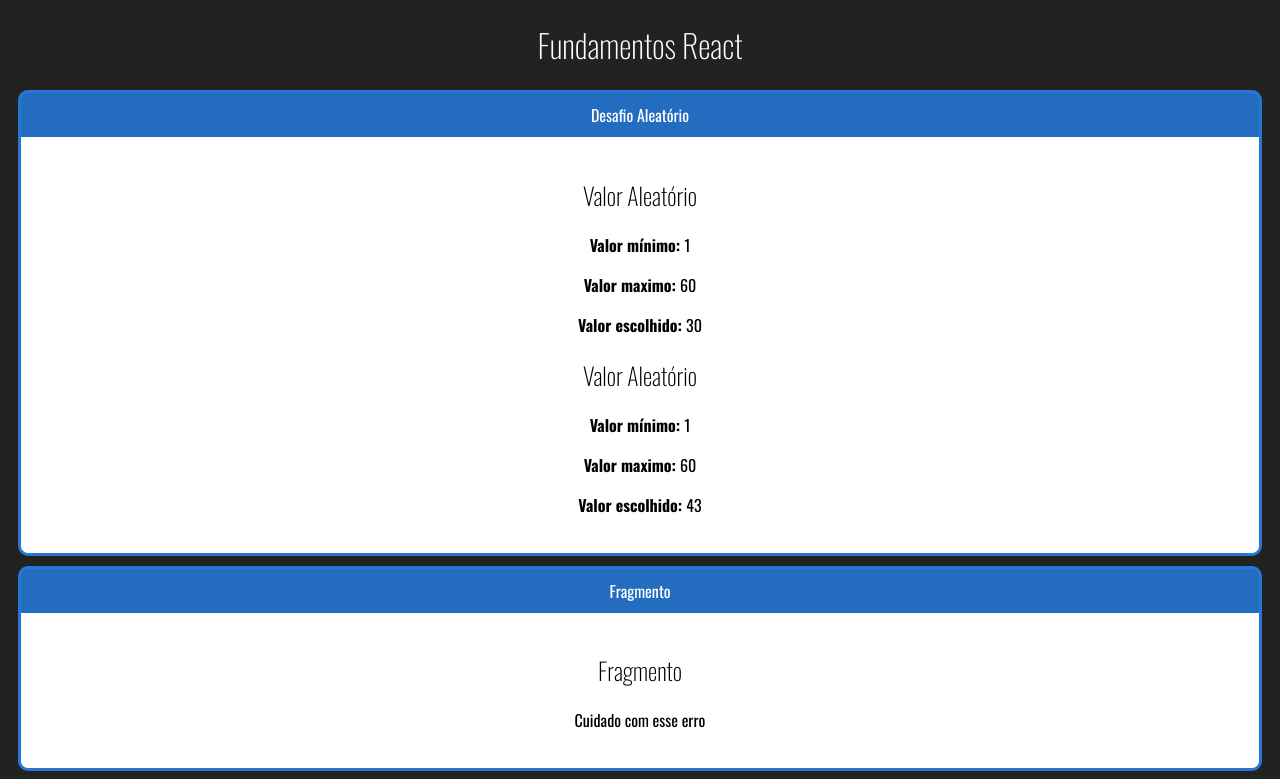
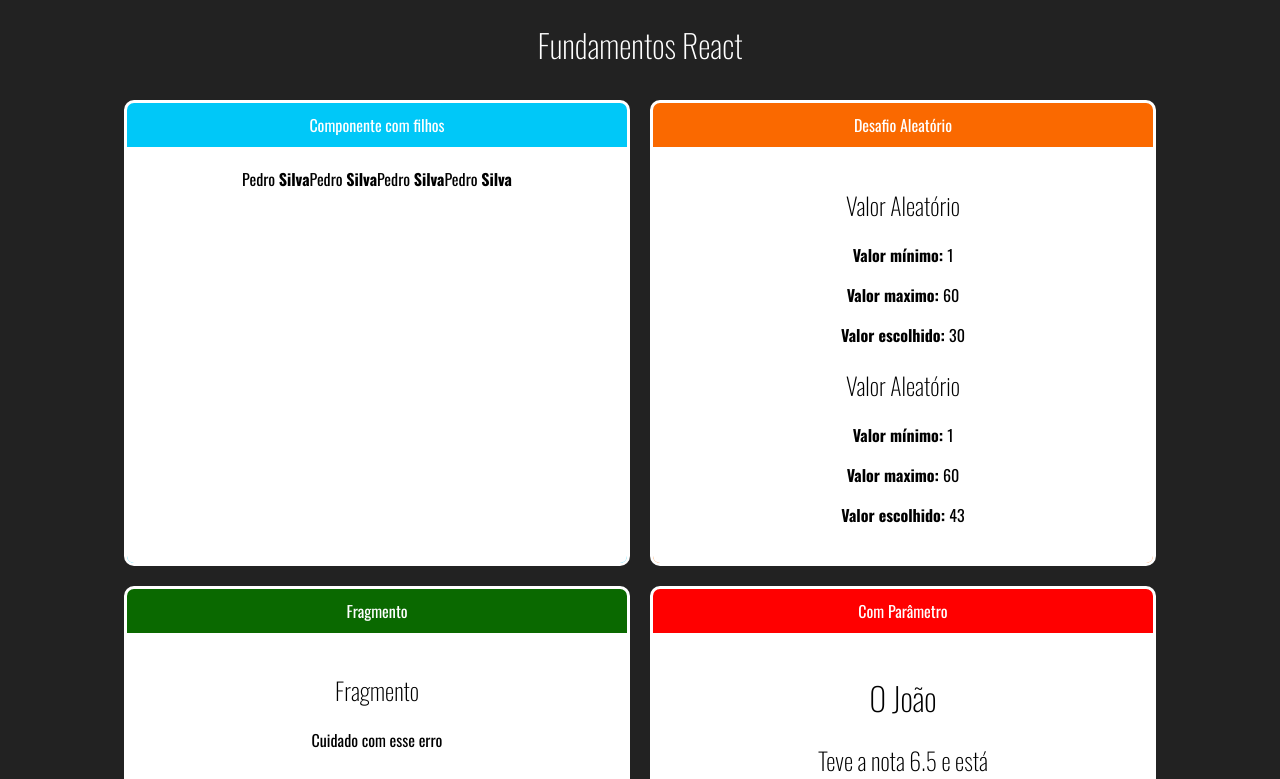
Before and after one commit to arielpellegrino/ReactJS-COD3, a React app in the folder fundamentos React/fundamentos-react/: page / in a window 1280 px wide. Shown: the top 779 px of the page. Built offline with nearby package versions, Linux system fonts and the light colour scheme.

Commit message:
update arquivos de aulas mod1

```diff
--- /dev/null
+++ b/fundamentos React/fundamentos-react/src/components/App.css
@@ -0,0 +1,5 @@
+.App .Cards {
+    display: flex;
+    flex-wrap: wrap;
+    justify-content: center;
+}
--- a/fundamentos React/fundamentos-react/src/components/App.jsx
+++ b/fundamentos React/fundamentos-react/src/components/App.jsx
@@ -4,17 +4,25 @@
 import Fragmento from "./basicos/Fragmento";
 import Aleatorio from "./basicos/Aleatorio";
 import Card from "./layout/Card";
+import "./App.css";
+import Familia from "./basicos/Familia";
 
 export default function App(){
   return (
-    <div id="app">
+    <div className="App">
         <h1> Fundamentos React</h1>
-      <Card titulo="Desafio Aleatório">
+            <div className="Cards">
+                <Card titulo="Componente com filhos" color="#00C8F8">
+                    <Familia></Familia>
+                </Card>
+
+
+                <Card titulo="Desafio Aleatório" color="#FA6900">
                   <Aleatorio min={1} max={60} />
                   <Aleatorio min={1} max={60} />
                 </Card>
 
-      <Card titulo="Fragmento">
+                <Card titulo="Fragmento" color="#0A6900">
                     <Fragmento />
                 </Card>
 
@@ -22,7 +30,10 @@
                     <ComParametro nome="João" nota={6.5} />
                 </Card>
 
-      <Primeiro></Primeiro>
+                <Card titulo="Primeiro">
+                    <Primeiro />
+                </Card>
+              </div>
     </div>
   );
 };
--- /dev/null
+++ b/fundamentos React/fundamentos-react/src/components/basicos/Familia.jsx
@@ -0,0 +1,13 @@
+import React from "react";
+import FamiliaMembro from "./FamiliaMembro";
+
+export default function Familia(props) {
+    return (
+        <div>
+            <FamiliaMembro></FamiliaMembro>
+            <FamiliaMembro></FamiliaMembro>
+            <FamiliaMembro></FamiliaMembro>
+            <FamiliaMembro></FamiliaMembro>
+        </div>
+    );
+}
--- /dev/null
+++ b/fundamentos React/fundamentos-react/src/components/basicos/FamiliaMembro.jsx
@@ -0,0 +1,10 @@
+import React from "react";
+
+
+export default function FamiliaMembro(props){
+    return (
+        <span>
+            Pedro <strong>Silva</strong>
+        </span>
+    );
+}
--- a/fundamentos React/fundamentos-react/src/components/layout/Card.css
+++ b/fundamentos React/fundamentos-react/src/components/layout/Card.css
@@ -1,19 +1,23 @@
 .Card {
-    background-color: #228ed3;
     border-radius: 10px;
     overflow: hidden;
-    border: 3px solid #2876d3;
     margin: 10px;
+    border: 3px solid;;
+    display: flex;
+    flex-direction: column;
+    min-width: 500px;
+    max-width: 500px;
+
 }
 
 .Card .Title {
-    background-color: #236cc0;
     display: flex;
     justify-content: center;
     padding: 10px;
 }
 
 .Card .Content {
+    flex-grow: 1;
     background-color:#fff;
     color: #000;
     padding: 20px;
--- a/fundamentos React/fundamentos-react/src/components/layout/Card.jsx
+++ b/fundamentos React/fundamentos-react/src/components/layout/Card.jsx
@@ -1,9 +1,14 @@
 import React from "react";
 import "./Card.css";
 
-export default (props) => {
+export default function Card (props) {
+  const cardStyle = {
+    backgroundColor: props.color || '#F00',
+
+  }
+
   return (
-    <div className="Card">
+    <div className="Card" style={cardStyle} cardBorder={{borderColor: props.color || '#00FF00'}}>
       <div className="Title">{props.titulo}</div>
       <div className="Content">{props.children}</div>
     </div>
```
Lines whose indentation alone changed are shown as unchanged.
